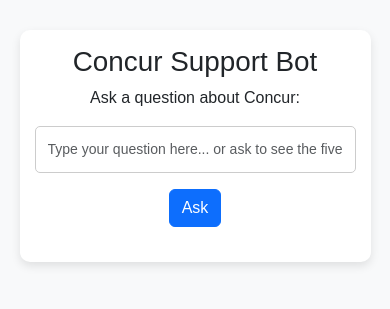
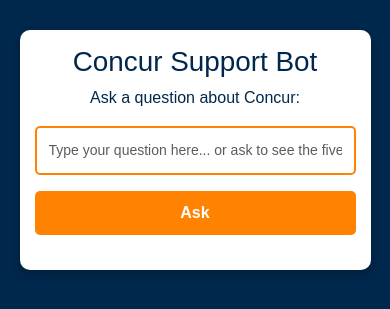
Before and after one commit to tim0thyj/concur-support-bot, a Flask app: page / in a window 390 px wide. Shown: the top 309 px of the page. Run offline with Flask 3, Linux system fonts and the light colour scheme.

Commit message:
Updated chatbot theme to match Cal State Fullerton colors

```diff
--- a/templates/index.html
+++ b/templates/index.html
@@ -8,10 +8,11 @@
 <style>
     /* General Styling */
     body {
-        background-color: #f8f9fa;
+        background-color: #00274C; /* CSUF Navy Blue */
+        color: #FFFFFF; /* White text for contrast */
         text-align: center;
+        font-family: 'Arial', sans-serif;
         padding-top: 30px;
-        font-family: Arial, sans-serif;
     }
 
     /* Chat Container */
@@ -19,9 +20,10 @@
         width: 60%;
         margin: auto;
         padding: 20px;
-        background: white;
+        background: #FFFFFF; /* White background */
         border-radius: 10px;
-        box-shadow: 0px 4px 10px rgba(0, 0, 0, 0.1);
+        box-shadow: 0px 4px 10px rgba(0, 0, 0, 0.2);
+        color: #00274C; /* Navy text */
     }
 
     /* Input Box */
@@ -29,7 +31,7 @@
         width: 80%;
         padding: 12px;
         font-size: 16px;
-        border: 1px solid #ccc;
+        border: 2px solid #FF8200; /* Titan Orange border */
         border-radius: 5px;
     }
 
@@ -38,6 +40,48 @@
         margin-top: 20px;
         font-size: 18px;
         font-weight: bold;
+        color: #00274C; /* Navy Blue text */
+    }
+
+    /* Buttons */
+    .btn {
+        padding: 12px;
+        font-size: 16px;
+        font-weight: bold;
+        border-radius: 5px;
+        transition: 0.3s;
+    }
+
+    .btn-primary {
+        background-color: #FF8200; /* Titan Orange */
+        border: none;
+    }
+
+    .btn-primary:hover {
+        background-color: #cc6600; /* Darker Orange */
+    }
+
+    .btn-success {
+        background-color: #00274C; /* CSUF Navy Blue */
+        border: none;
+    }
+
+    .btn-success:hover {
+        background-color: #001A35; /* Darker Navy */
+    }
+
+    .btn-danger {
+        background-color: #D50000; /* CSUF Red */
+        border: none;
+    }
+
+    .btn-danger:hover {
+        background-color: #A30000; /* Darker Red */
+    }
+
+    /* Feedback Section */
+    #feedback-section {
+        margin-top: 15px;
     }
 
     /* Mobile Styles */
@@ -52,16 +96,9 @@
             font-size: 14px;
         }
 
-        .quick-buttons {
-            flex-direction: column;
-        }
-
-        .quick-buttons button {
+        .btn {
             width: 100%;
-        }
-
-        .answer-box {
-            font-size: 16px;
+            padding: 10px;
         }
     }
 </style>
```
